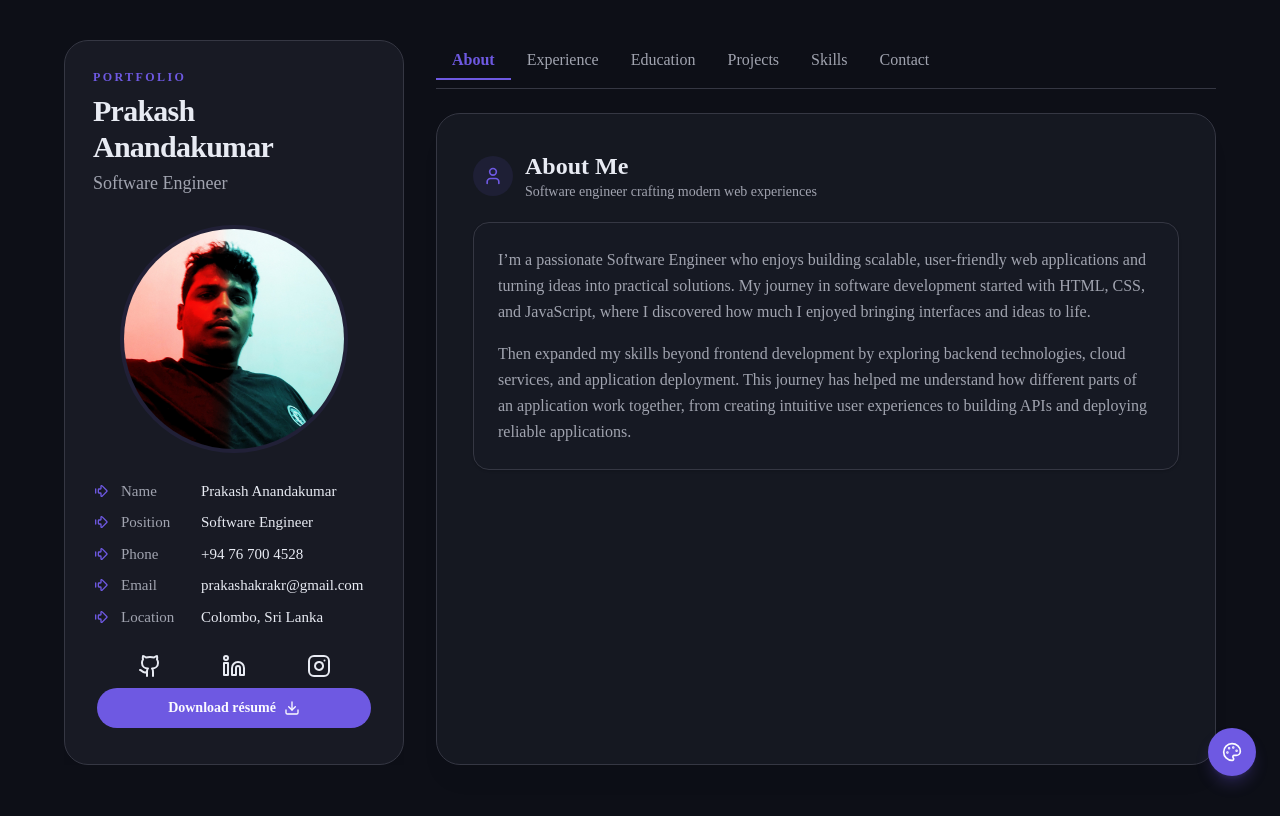
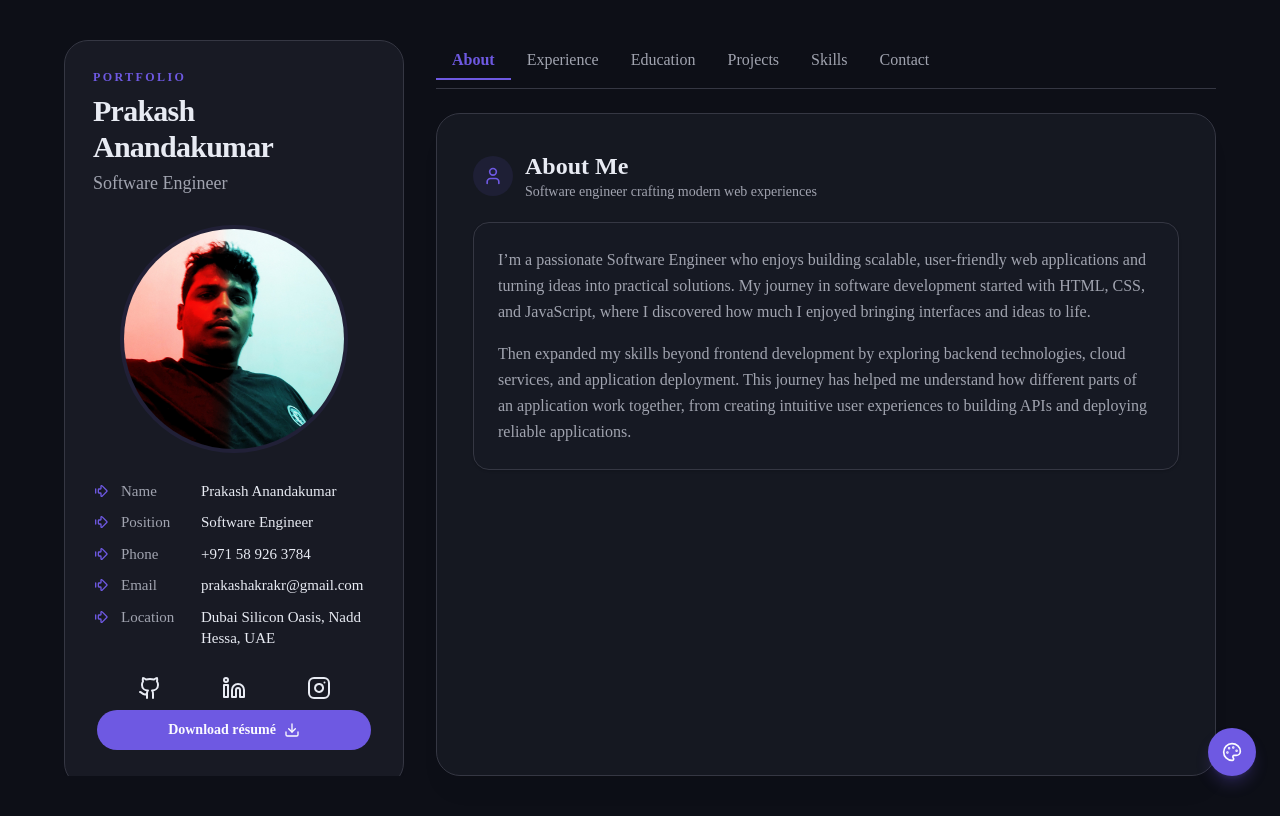
Before and after one commit to aprakash97/Portfolio-, a Next.js app: page / in a window 1280 px wide. Built offline with nearby package versions, Linux system fonts and the light colour scheme.

Commit message:
fixed UI

```diff
--- a/app/components/ui/portfolio.tsx
+++ b/app/components/ui/portfolio.tsx
@@ -15,9 +15,9 @@ import {
 const profileData = {
   name: 'Prakash Anandakumar',
   title: 'Software Engineer',
-  phone: '+94 76 700 4528',
+  phone: '+971 58 926 3784',
   email: 'prakashakrakr@gmail.com',
-  location: 'Colombo, Sri Lanka',
+  location: 'Dubai Silicon Oasis, Nadd Hessa, UAE',
   imageUrl: '/portfolio-image.jpg',
   github: 'https://github.com/aprakash97',
   linkedin: 'https://www.linkedin.com/in/prakash-anandakumar-8120931b9/',
```
Also changed, not shown: 1 other file (tests, documents, lock files or other folders).
